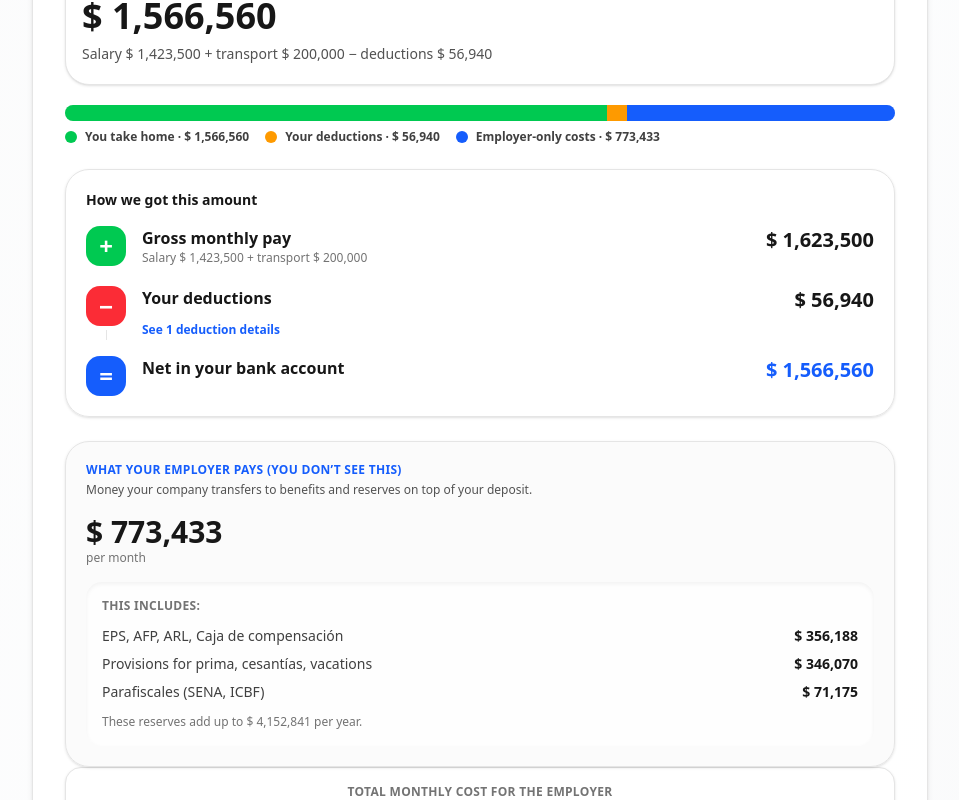
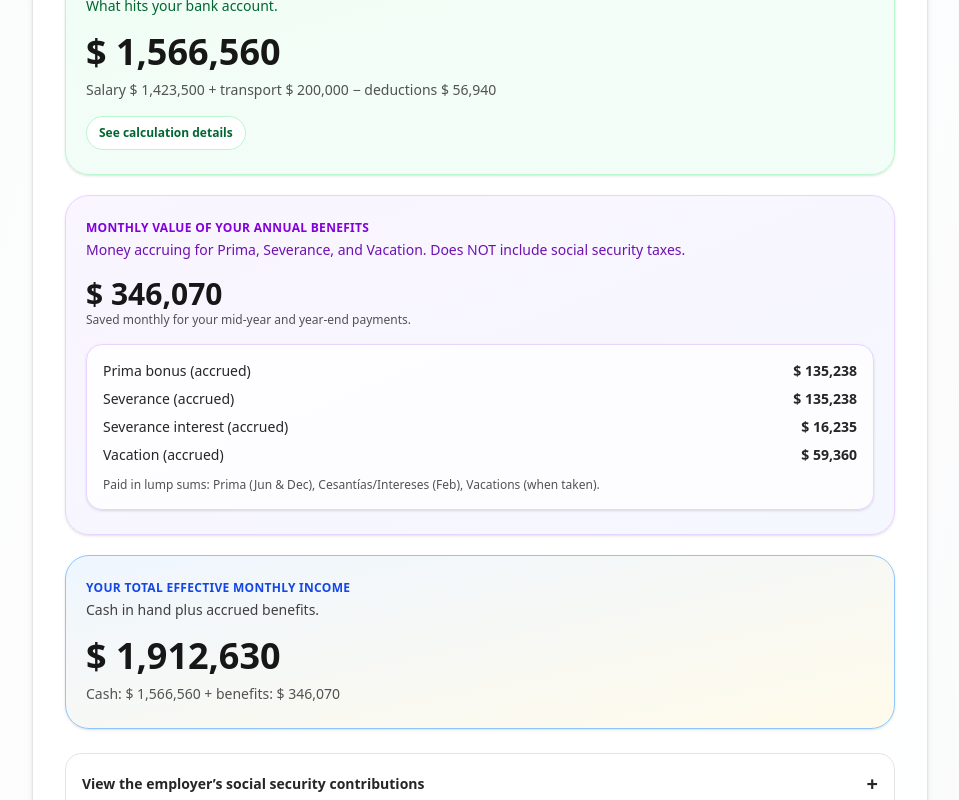
Before and after one commit to togume/colombia-cost-of-employment, a Next.js app: page / in a window 1280 px wide. Shown: the part 1620-2420 px from the top of the page, without its empty margins (160-1119 px from the left). Built offline with nearby package versions, Linux system fonts and the light colour scheme.

Commit message:
Added a better employee table showing anualized income

```diff
--- a/components/calculator/calculator-card.tsx
+++ b/components/calculator/calculator-card.tsx
@@ -388,6 +388,7 @@ export function CalculatorCard() {
             calculation.context.transportIncluded ? calculation.context.transportAmount : 0
           }
           contributions={calculation.contributions}
+          accruals={calculation.accruals}
         />
       )}
 
@@ -772,6 +773,7 @@ function ShareableSnapshot({
   salaryBase,
   transportAmount,
   contributions,
+  accruals,
 }: {
   summary: CalculationResult["summary"];
   totals: CalculationResult["totals"];
@@ -779,9 +781,12 @@ function ShareableSnapshot({
   salaryBase: number;
   transportAmount: number;
   contributions: CalculationResult["contributions"];
+  accruals: CalculationResult["accruals"];
 }) {
   const snapshotT = useTranslations("snapshot");
   const [showDeductions, setShowDeductions] = useState(false);
+  const [showEmployerCosts, setShowEmployerCosts] = useState(false);
+  const [showNetDetails, setShowNetDetails] = useState(false);
 
   const annualAccruals = summary.accrualsMonthly * 12;
 
@@ -804,7 +809,6 @@ function ShareableSnapshot({
   const parafiscales = sumByIds(parafiscalesIds);
   const contributionsTotal = contributions.reduce((sum, item) => sum + item.amount, 0);
   const employerHiddenMonthly = contributionsTotal + summary.accrualsMonthly;
-  const employerPortion = Math.max(0, totals.monthly - (summary.employeeNetMonthly + deductionTotal));
 
   const heroContext = snapshotT("hero.context", {
     salary: formatMoney(salaryBase),
@@ -812,26 +816,13 @@ function ShareableSnapshot({
     deductions: formatMoney(deductionTotal),
   });
 
-  const barSegments = [
-    {
-      id: "net",
-      label: snapshotT("bar.net"),
-      value: summary.employeeNetMonthly,
-      className: "bg-green-500",
-    },
-    {
-      id: "deductions",
-      label: snapshotT("bar.deductions"),
-      value: deductionTotal,
-      className: "bg-amber-500",
-    },
-    {
-      id: "employer",
-      label: snapshotT("bar.employer"),
-      value: employerPortion,
-      className: "bg-blue-600",
-    },
-  ].filter((segment) => segment.value > 0);
+  const effectiveMonthly = summary.employeeNetMonthly + summary.accrualsMonthly;
+
+  const accrualDisplay = accruals.map((item) => ({
+    id: item.id,
+    label: snapshotT(`benefits.items.${item.id}`),
+    amount: item.amount,
+  }));
 
   return (
     <section className="rounded-3xl border border-neutral-200 bg-white/90 p-6 shadow-md dark:border-neutral-800 dark:bg-neutral-900/60 sm:p-8">
@@ -841,28 +832,26 @@ function ShareableSnapshot({
         </h3>
         <p className="text-sm text-neutral-600 dark:text-neutral-400">{snapshotT("subtitle")}</p>
       </div>
-      <div className="mt-5 rounded-3xl border border-neutral-200 bg-white px-4 py-5 shadow-sm dark:border-neutral-800 dark:bg-neutral-900">
-        <p className="text-xs font-semibold uppercase tracking-wide text-green-600 dark:text-green-300">
-          {snapshotT("hero.label")}
+
+      {/* Tier 1: Monthly cash */}
+      <div className="mt-5 rounded-3xl border border-green-200 bg-gradient-to-br from-green-50 to-emerald-50/60 px-5 py-6 shadow-sm dark:border-green-900 dark:from-green-950/40 dark:to-emerald-950/30">
+        <p className="text-xs font-semibold uppercase tracking-wide text-green-700 dark:text-green-300">
+          {snapshotT("cash.title")}
         </p>
-        <p className="mt-2 text-4xl font-bold text-neutral-900 dark:text-neutral-50">
+        <p className="mt-1 text-sm text-green-800 dark:text-green-200">{snapshotT("cash.subhead")}</p>
+        <p className="mt-4 text-4xl font-bold text-neutral-900 dark:text-neutral-50">
           {formatMoney(summary.employeeNetMonthly)}
         </p>
         <p className="mt-2 text-sm text-neutral-600 dark:text-neutral-300">{heroContext}</p>
-    </div>
-
-      <ProportionBar
-        segments={barSegments}
-        total={summary.employeeNetMonthly + deductionTotal + employerPortion}
-        formatMoney={formatMoney}
-      />
-
-      <div className="mt-6 grid gap-6 lg:grid-cols-[2fr,1fr]">
-        <div className="rounded-3xl border border-neutral-200 bg-white/90 p-5 shadow-sm dark:border-neutral-800 dark:bg-neutral-900/60">
-          <p className="text-sm font-semibold text-neutral-900 dark:text-neutral-100">
-            {snapshotT("flow.title")}
-          </p>
-          <div className="mt-4 space-y-4">
+        <button
+          type="button"
+          onClick={() => setShowNetDetails((prev) => !prev)}
+          className="mt-4 inline-flex items-center gap-2 rounded-full border border-green-200 bg-white px-3 py-2 text-xs font-semibold text-green-800 transition hover:border-green-300 hover:bg-green-50 dark:border-green-800 dark:bg-green-950/40 dark:text-green-200 dark:hover:bg-green-900/50"
+        >
+          {showNetDetails ? snapshotT("cash.toggleHide") : snapshotT("cash.toggleShow")}
+        </button>
+        {showNetDetails && (
+          <div className="mt-4 rounded-2xl border border-green-200 bg-white/80 p-4 text-sm text-neutral-800 shadow-sm dark:border-green-800 dark:bg-neutral-900/80 dark:text-neutral-200">
             <FlowRow
               variant="plus"
               label={snapshotT("flow.grossLabel")}
@@ -883,13 +872,11 @@ function ShareableSnapshot({
                     : snapshotT("flow.toggle.show", { count: deductionRows.length })
                   : undefined
               }
-              onAction={
-                deductionRows.length > 0 ? () => setShowDeductions((prev) => !prev) : undefined
-              }
+              onAction={deductionRows.length > 0 ? () => setShowDeductions((prev) => !prev) : undefined}
               showConnector
             />
             {showDeductions && (
-              <div className="ml-9 rounded-2xl border border-neutral-200 bg-neutral-50/80 p-3 text-sm text-neutral-700 dark:border-neutral-700 dark:bg-neutral-900/50 dark:text-neutral-200">
+              <div className="ml-9 mt-3 rounded-2xl border border-neutral-200 bg-neutral-50/80 p-3 text-sm text-neutral-700 dark:border-neutral-700 dark:bg-neutral-900/50 dark:text-neutral-200">
                 <ul className="space-y-1">
                   {deductionRows.map((row) => (
                     <li key={row.label} className="flex items-center justify-between gap-3">
@@ -900,6 +887,7 @@ function ShareableSnapshot({
                 </ul>
               </div>
             )}
+            <div className="mt-3">
               <FlowRow
                 variant="equals"
                 label={snapshotT("flow.netLabel")}
@@ -908,15 +896,70 @@ function ShareableSnapshot({
               />
             </div>
           </div>
+        )}
+      </div>
 
-        <div className="rounded-3xl border border-neutral-200 bg-neutral-50/80 p-5 shadow-sm dark:border-neutral-800 dark:bg-neutral-900/60">
-          <p className="text-xs font-semibold uppercase tracking-wide text-blue-600 dark:text-blue-300">
+      {/* Tier 2: Accrued benefits */}
+      <div className="mt-5 rounded-3xl border border-purple-200 bg-gradient-to-br from-purple-50 to-indigo-50/60 px-5 py-6 shadow-sm dark:border-purple-900 dark:from-purple-950/40 dark:to-indigo-950/30">
+        <p className="text-xs font-semibold uppercase tracking-wide text-purple-700 dark:text-purple-300">
+          {snapshotT("benefits.title")}
+        </p>
+        <p className="mt-1 text-sm text-purple-800 dark:text-purple-200">{snapshotT("benefits.subhead")}</p>
+        <p className="mt-4 text-3xl font-bold text-neutral-900 dark:text-neutral-50">
+          {formatMoney(summary.accrualsMonthly)}
+        </p>
+        <p className="text-xs text-neutral-600 dark:text-neutral-400">{snapshotT("benefits.note")}</p>
+        <div className="mt-4 rounded-2xl border border-purple-200 bg-white/80 p-4 text-sm text-neutral-800 shadow-sm dark:border-purple-800 dark:bg-neutral-900/80 dark:text-neutral-200">
+          <ul className="space-y-2">
+            {accrualDisplay.map((item) => (
+              <li key={item.id} className="flex items-center justify-between gap-3">
+                <span>{item.label}</span>
+                <span className="font-semibold">{formatMoney(item.amount)}</span>
+              </li>
+            ))}
+          </ul>
+          <p className="mt-3 text-xs text-neutral-600 dark:text-neutral-400">
+            {snapshotT("benefits.frequency")}
+          </p>
+        </div>
+      </div>
+
+      {/* Tier 3: Total effective monthly income */}
+      <div className="mt-5 rounded-3xl border border-blue-300 bg-gradient-to-br from-blue-50 to-amber-50 px-5 py-6 shadow-sm dark:border-blue-900 dark:from-blue-950/40 dark:to-amber-950/30">
+        <p className="text-xs font-semibold uppercase tracking-wide text-blue-700 dark:text-blue-300">
+          {snapshotT("total.title")}
+        </p>
+        <p className="mt-1 text-sm text-neutral-700 dark:text-neutral-200">{snapshotT("total.subhead")}</p>
+        <p className="mt-4 text-4xl font-bold text-neutral-900 dark:text-neutral-50">
+          {formatMoney(effectiveMonthly)}
+        </p>
+        <p className="mt-2 text-sm text-neutral-600 dark:text-neutral-400">
+          {snapshotT("total.helper", {
+            cash: formatMoney(summary.employeeNetMonthly),
+            benefits: formatMoney(summary.accrualsMonthly),
+          })}
+        </p>
+      </div>
+
+      {/* Employer costs (demoted) */}
+      <div className="mt-6 rounded-2xl border border-neutral-200 bg-white/80 p-4 dark:border-neutral-800 dark:bg-neutral-900/70">
+        <button
+          type="button"
+          onClick={() => setShowEmployerCosts((prev) => !prev)}
+          className="flex w-full items-center justify-between text-sm font-semibold text-neutral-800 transition hover:text-neutral-900 dark:text-neutral-200"
+        >
+          <span>{snapshotT("employer.toggle")}</span>
+          <span className="text-xl">{showEmployerCosts ? "−" : "+"}</span>
+        </button>
+        {showEmployerCosts && (
+          <div className="mt-4 rounded-2xl border border-neutral-200 bg-neutral-50/80 p-4 text-sm text-neutral-800 shadow-inner dark:border-neutral-800 dark:bg-neutral-900/80 dark:text-neutral-200">
+            <p className="text-xs font-semibold uppercase tracking-wide text-neutral-500 dark:text-neutral-400">
               {snapshotT("employer.additionalTitle")}
             </p>
             <p className="mt-1 text-xs text-neutral-600 dark:text-neutral-300">
               {snapshotT("employer.additionalSubtitle")}
             </p>
-          <p className="mt-4 text-3xl font-bold text-neutral-900 dark:text-neutral-50">
+            <p className="mt-3 text-2xl font-bold text-neutral-900 dark:text-neutral-50">
               {formatMoney(employerHiddenMonthly)}
             </p>
             <p className="text-xs text-neutral-500 dark:text-neutral-400">{snapshotT("employer.perMonth")}</p>
@@ -948,14 +991,14 @@ function ShareableSnapshot({
                 {snapshotT("employer.accrualNote", { amount: formatMoney(annualAccruals) })}
               </p>
             </div>
-        </div>
-      </div>
-
             <SnapshotSummaryCard
               label={snapshotT("totals.companyMonthly")}
               amount={formatMoney(totals.monthly)}
               helper={snapshotT("totals.companyAnnual", { amount: formatMoney(totals.annual) })}
             />
+          </div>
+        )}
+      </div>
     </section>
   );
 }
@@ -1031,44 +1074,6 @@ function FlowRow({
   );
 }
 
-function ProportionBar({
-  segments,
-  total,
-  formatMoney,
-}: {
-  segments: Array<{ id: string; label: string; value: number; className: string }>;
-  total: number;
-  formatMoney: (value: number) => string;
-}) {
-  if (total <= 0 || segments.length === 0) {
-    return null;
-  }
-  return (
-    <div className="mt-5 space-y-2">
-      <div className="flex h-4 overflow-hidden rounded-full bg-neutral-200 dark:bg-neutral-800">
-        {segments.map((segment) => (
-          <div
-            key={segment.id}
-            className={cn(segment.className, "relative")}
-            style={{ flex: segment.value }}
-            aria-label={segment.label}
-          />
-        ))}
-      </div>
-      <div className="flex flex-wrap gap-4 text-xs">
-        {segments.map((segment) => (
-          <div key={segment.id} className="flex items-center gap-2">
-            <span className={cn("size-3 rounded-full", segment.className)}></span>
-            <span className="font-semibold text-neutral-700 dark:text-neutral-200">
-              {segment.label} · {formatMoney(segment.value)}
-            </span>
-          </div>
-        ))}
-      </div>
-    </div>
-  );
-}
-
 function SnapshotSummaryCard({ label, amount, helper }: { label: string; amount: string; helper?: string }) {
   return (
     <div className="rounded-2xl border border-neutral-200 bg-white p-4 text-center shadow-sm dark:border-neutral-800 dark:bg-neutral-900">
--- a/messages/en.json
+++ b/messages/en.json
@@ -142,11 +142,17 @@
     }
   },
   "snapshot": {
-    "title": "Shareable snapshot",
-    "subtitle": "Screenshot this card to align expectations with candidates and employees.",
+    "title": "Income snapshot",
+    "subtitle": "Show the full value of the offer from the employee’s perspective.",
     "hero": {
       "label": "Your monthly paycheck",
       "context": "Salary {salary} + transport {transport} − deductions {deductions}"
+    },
+    "cash": {
+      "title": "Your monthly available cash",
+      "subhead": "What hits your bank account.",
+      "toggleShow": "See calculation details",
+      "toggleHide": "Hide calculation details"
     },
     "flow": {
       "title": "How we got this amount",
@@ -159,6 +165,23 @@
       },
       "netLabel": "Net in your bank account"
     },
+    "benefits": {
+      "title": "Monthly value of your annual benefits",
+      "subhead": "Money accruing for Prima, Severance, and Vacation. Does NOT include social security taxes.",
+      "note": "Saved monthly for your mid-year and year-end payments.",
+      "frequency": "Paid in lump sums: Prima (Jun & Dec), Cesantías/Intereses (Feb), Vacations (when taken).",
+      "items": {
+        "prima": "Prima bonus (accrued)",
+        "cesantias": "Severance (accrued)",
+        "intereses_cesantias": "Severance interest (accrued)",
+        "vacaciones": "Vacation (accrued)"
+      }
+    },
+    "total": {
+      "title": "Your total effective monthly income",
+      "subhead": "Cash in hand plus accrued benefits.",
+      "helper": "Cash: {cash} + benefits: {benefits}"
+    },
     "bar": {
       "net": "You take home",
       "deductions": "Your deductions",
@@ -169,6 +192,7 @@
       "pension_employee": "4% Pensión employee contribution"
     },
     "employer": {
+      "toggle": "View the employer’s social security contributions",
       "additionalTitle": "What your employer pays (you don’t see this)",
       "additionalSubtitle": "Money your company transfers to benefits and reserves on top of your deposit.",
       "perMonth": "per month",
--- a/messages/es.json
+++ b/messages/es.json
@@ -4,14 +4,20 @@
     "description": "Calcula el costo mensual y anual total de contratar en Colombia con contexto legal en tiempo real."
   },
   "snapshot": {
-    "title": "Resumen para compartir",
-    "subtitle": "Toma un pantallazo de esta tarjeta para alinear expectativas con talento y colaboradores.",
+    "title": "Resumen de ingresos",
+    "subtitle": "Muestra el valor total de la oferta desde la perspectiva del empleado.",
     "hero": {
       "label": "Tu ingreso mensual",
       "context": "Salario {salary} + transporte {transport} − descuentos {deductions}"
     },
+    "cash": {
+      "title": "Tu dinero disponible cada mes",
+      "subhead": "Lo que llega a tu cuenta bancaria.",
+      "toggleShow": "Ver detalles del cálculo",
+      "toggleHide": "Ocultar detalles del cálculo"
+    },
     "flow": {
-      "title": "Cómo llegamos a este valor",
+      "title": "Cómo se calcula este valor",
       "grossLabel": "Pago mensual bruto",
       "grossDetail": "Salario {salary} + transporte {transport}",
       "deductionsLabel": "Tus descuentos",
@@ -20,6 +26,23 @@
         "hide": "Ocultar detalles"
       },
       "netLabel": "Recibes en tu cuenta"
+    },
+    "benefits": {
+      "title": "Valor mensual de tus beneficios anuales",
+      "subhead": "Dinero que acumulas para Prima, Cesantías y Vacaciones. NO incluye seguridad social.",
+      "note": "La empresa reserva este valor cada mes para tus pagos de mitad y fin de año.",
+      "frequency": "Se pagan en montos concentrados: Prima (junio y diciembre), Cesantías/Intereses (febrero), Vacaciones (al tomarse).",
+      "items": {
+        "prima": "Prima de servicios (acumulado)",
+        "cesantias": "Cesantías (acumulado)",
+        "intereses_cesantias": "Intereses de cesantías (acumulado)",
+        "vacaciones": "Vacaciones (acumulado)"
+      }
+    },
+    "total": {
+      "title": "Tu ingreso mensual efectivo total",
+      "subhead": "Dinero en mano más prestaciones acumuladas.",
+      "helper": "Disponible: {cash} + beneficios: {benefits}"
     },
     "bar": {
       "net": "Tú recibes",
@@ -31,6 +54,7 @@
       "pension_employee": "4% Pensión (aporte empleado)"
     },
     "employer": {
+      "toggle": "Ver aportes de seguridad social del empleador",
       "additionalTitle": "Lo que paga la empresa (no llega a tu cuenta)",
       "additionalSubtitle": "Dinero que la empresa destina a aportes y provisiones además de tu consignación.",
       "perMonth": "mensual",
```
Lines whose indentation alone changed are shown as unchanged.
